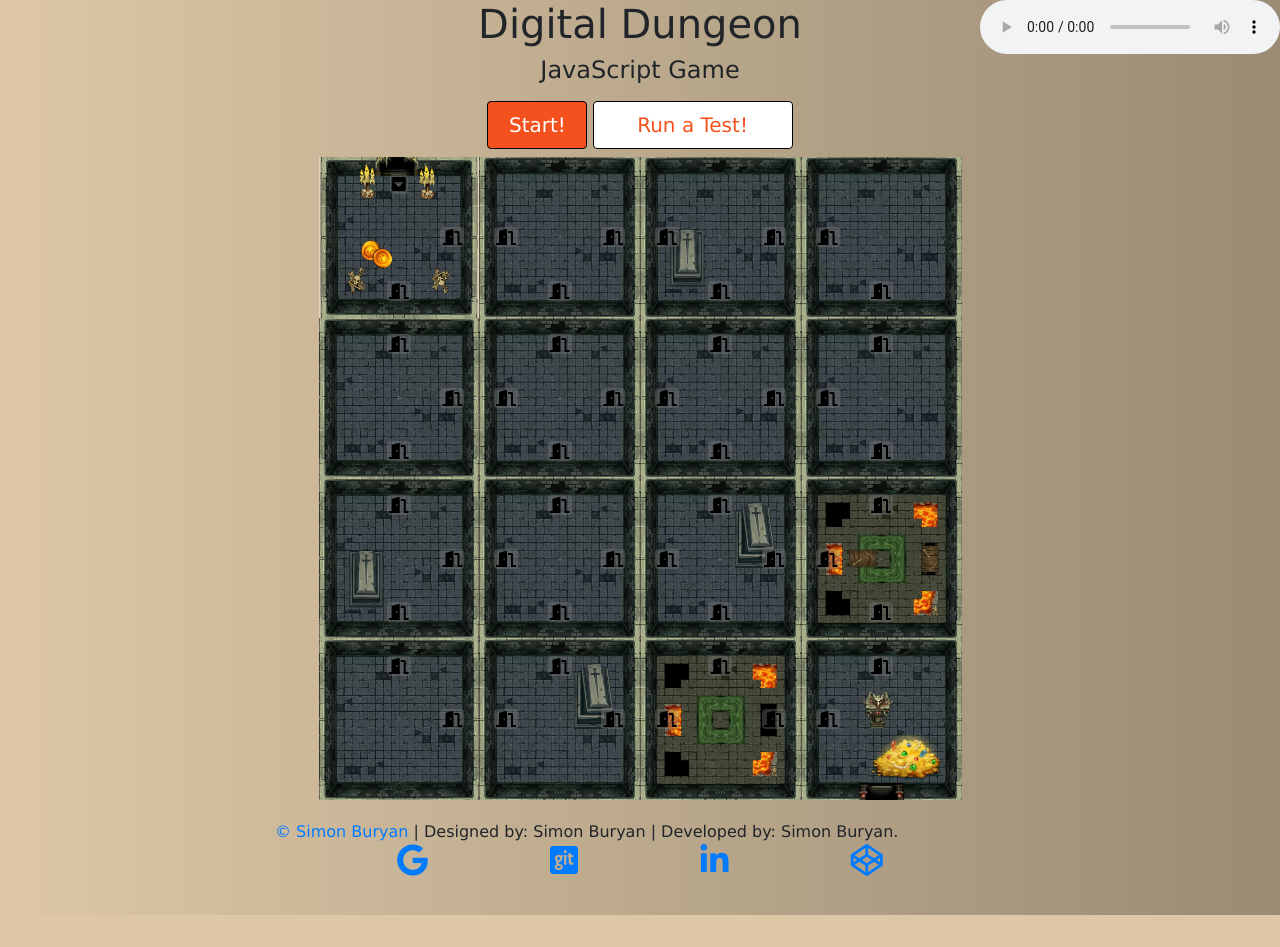
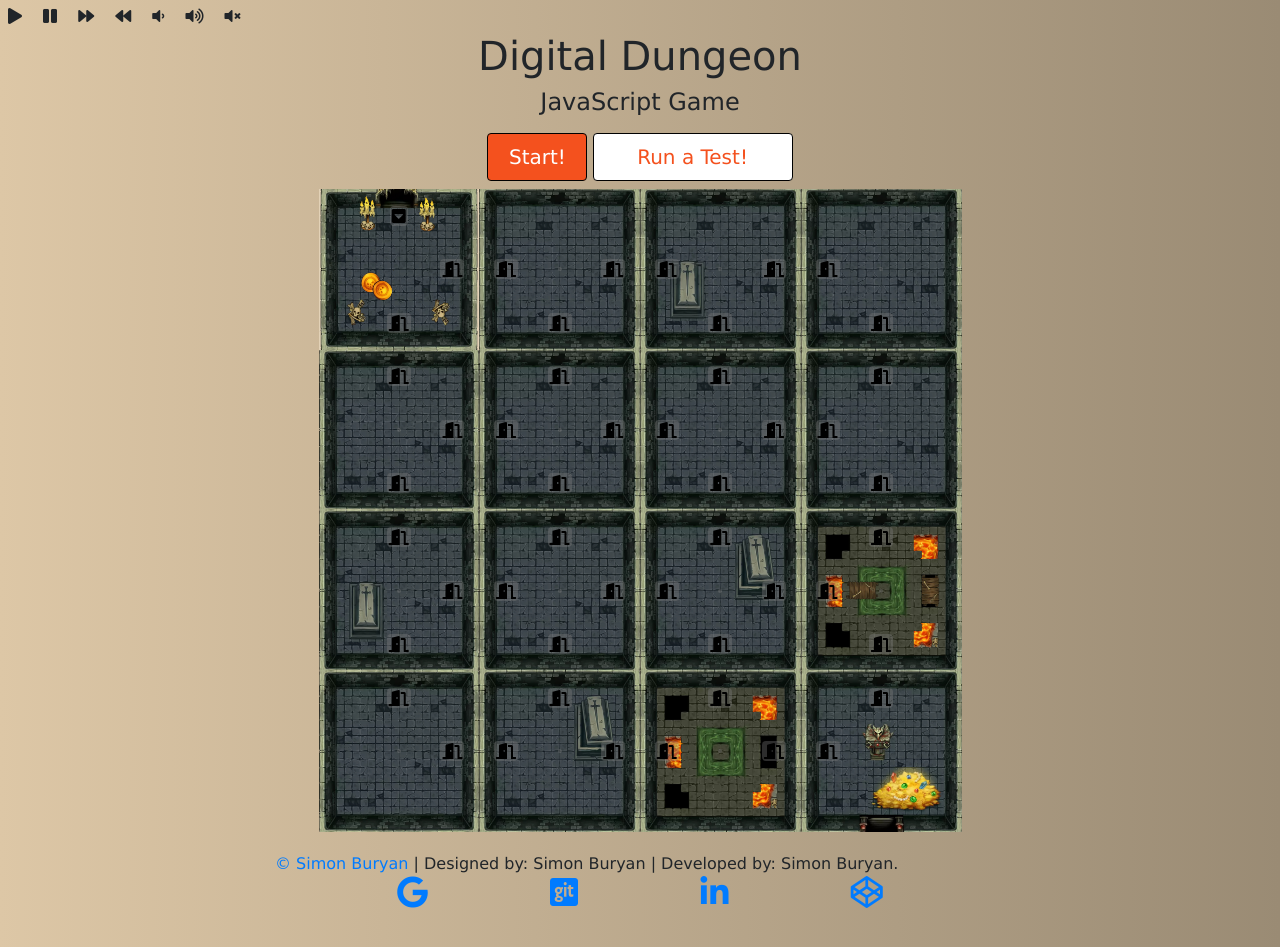
Before and after one commit to SimonB87/DigitalDungen, a website: page index.html in a window 1280 px wide. Before the commit the page ends 915 px from the top, so only its background shows below. Drawn offline with Linux system fonts and the light colour scheme.

Commit message:
added audio music player

```diff
--- a/index.html
+++ b/index.html
@@ -18,9 +18,19 @@
 </head>
 <body>
   <div class="audioDiv">
-    <audio class="audioElem" id="myAudio" controls autoplay>
-      <source src="music/sawsquarenoise_-_01_-_Valiesse.ogg" type="audio/ogg">
-      <source src="music/sawsquarenoise_-_01_-_Valiesse.mp3" type="audio/mpeg">
+    <dic class="audioDiv--controls">
+      <!-- https://www.w3schools.com/tags/ref_av_dom.asp -->
+      <i class="audioDiv--controls--icons fa fa-play" onclick="musicObject.play()"></i>
+      <i class="audioDiv--controls--icons fa fa-pause" onclick="musicObject.pause()"></i>
+      <i class="audioDiv--controls--icons fa fa-forward" onclick="musicObject.playOtherTrack(+1)"></i>
+      <i class="audioDiv--controls--icons fa fa-backward" onclick="musicObject.playOtherTrack(-1)"></i>
+      <i class="audioDiv--controls--icons fas fa-volume-down" onclick="musicObject.volumeChange(-0.2)"></i>
+      <i class="audioDiv--controls--icons fas fa-volume-up" onclick="musicObject.volumeChange(+0.2)"></i>
+      <i class="audioDiv--controls--icons fas fa-volume-mute" onclick="musicObject.mute()"></i>
+    </dic>
+    <audio class="audioElem" id="myAudio" controls autoplay style="display: none; visibility: hidden;">
+      <source id="sourceOgg" src="music/sawsquarenoise_-_01_-_Valiesse.ogg" type="audio/ogg">
+      <source id="sourceMp3" src="music/sawsquarenoise_-_01_-_Valiesse.mp3" type="audio/mpeg">
     Your browser does not support the audio element.
     </audio>
   </div>
--- a/script/music.js
+++ b/script/music.js
@@ -1,2 +1,60 @@
-const myAudioElem = document.getElementById("myAudio");
-myAudioElem.volume = 0.25;
+musicObject = {
+  musicElem: document.getElementById("myAudio"),
+  volume: 0.1,
+  autoplay: function(){
+    this.musicElem.volume = this.volume;
+  },
+  play: function(){
+    this.musicElem.play();
+  },
+  pause: function(){
+    this.musicElem.pause();
+  },
+  volumeChange: function(num){
+    num = parseFloat(num);
+    this.volume = this.volume + num;
+    this.musicElem.volume = this.volume;
+  },
+  mute: function(){
+    this.volume = 0;
+    this.musicElem.volume = this.volume;
+  },
+  trackNumberPlaying: 0,
+  trackList: [
+    {mp3: "sawsquarenoise_-_01_-_Valiesse.mp3", ogg: "sawsquarenoise_-_01_-_Valiesse.ogg"},
+    {mp3: "sawsquarenoise_-_02_-_Fantasa_de_los_Pinos.mp3", ogg: "sawsquarenoise_-_02_-_Fantasa_de_los_Pinos.ogg"},
+    {mp3: "sawsquarenoise_-_03_-_El_Paraso_de_los_Troncos.mp3", ogg: "sawsquarenoise_-_03_-_El_Paraso_de_los_Troncos.ogg"},
+    {mp3: "sawsquarenoise_-_04_-_Fantasa_del_Bello_Alcazar.mp3", ogg: "sawsquarenoise_-_04_-_Fantasa_del_Bello_Alcazar.ogg"},
+    {mp3: "sawsquarenoise_-_05_-_Rito_Oculto.mp3", ogg: "sawsquarenoise_-_05_-_Rito_Oculto.ogg"}
+  ],
+  playOtherTrack: function(changeToTrack){
+
+    this.trackNumberPlaying = this.trackNumberPlaying + changeToTrack;
+    const numberOfTracksInList = this.trackList.length - 1;
+
+    if (this.trackNumberPlaying > numberOfTracksInList) {
+      this.trackNumberPlaying = 0;
+    }
+    if (this.trackNumberPlaying < 0) {
+      this.trackNumberPlaying = numberOfTracksInList;
+    }
+
+    const mp3Source = document.getElementById("sourceMp3");
+    const oggSource = document.getElementById("sourceOgg");
+
+    const currentUrl = window.location.href;
+
+    const mp3Src = currentUrl + "/music/" + this.trackList[this.trackNumberPlaying].mp3;
+    const oggSrc = currentUrl + "/music/" + this.trackList[this.trackNumberPlaying].ogg;
+
+    this.musicElem.pause();
+
+    mp3Source.src = mp3Src;
+    oggSource.src = oggSrc;
+
+    this.musicElem.play();
+
+  }
+}
+
+musicObject.autoplay();
--- a/style/less/styles.less
+++ b/style/less/styles.less
@@ -20,6 +20,18 @@ body {
     right: 0;
     top: 0;
     z-index: 2;
+  }
+  .audioDiv--controls{
+    .audioDiv--controls--icons{
+      padding: 0.5rem;
+      cursor: pointer;
+    }
+    .audioDiv--controls--icons:active {
+      transform: translateY(0.25rem);
+      color: #FFFFFF;
+      //background: #333333;
+      text-shadow: 0 -1px 4px #FFF, 0 -2px 10px #ff0, 0 -10px 20px #ff8000, 0 -18px 40px #F00;
+    }
   }
 
   header {
```
Also changed, not shown: style/css/styles.css.
